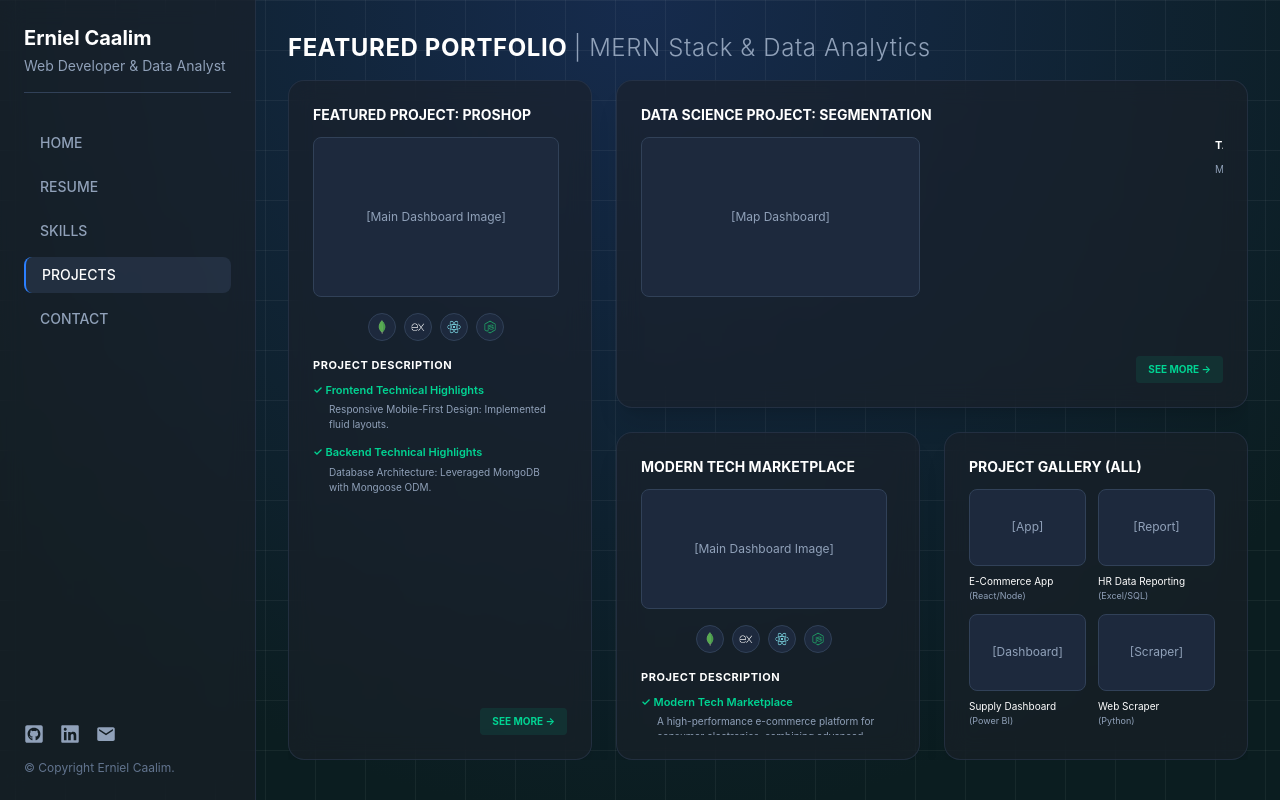
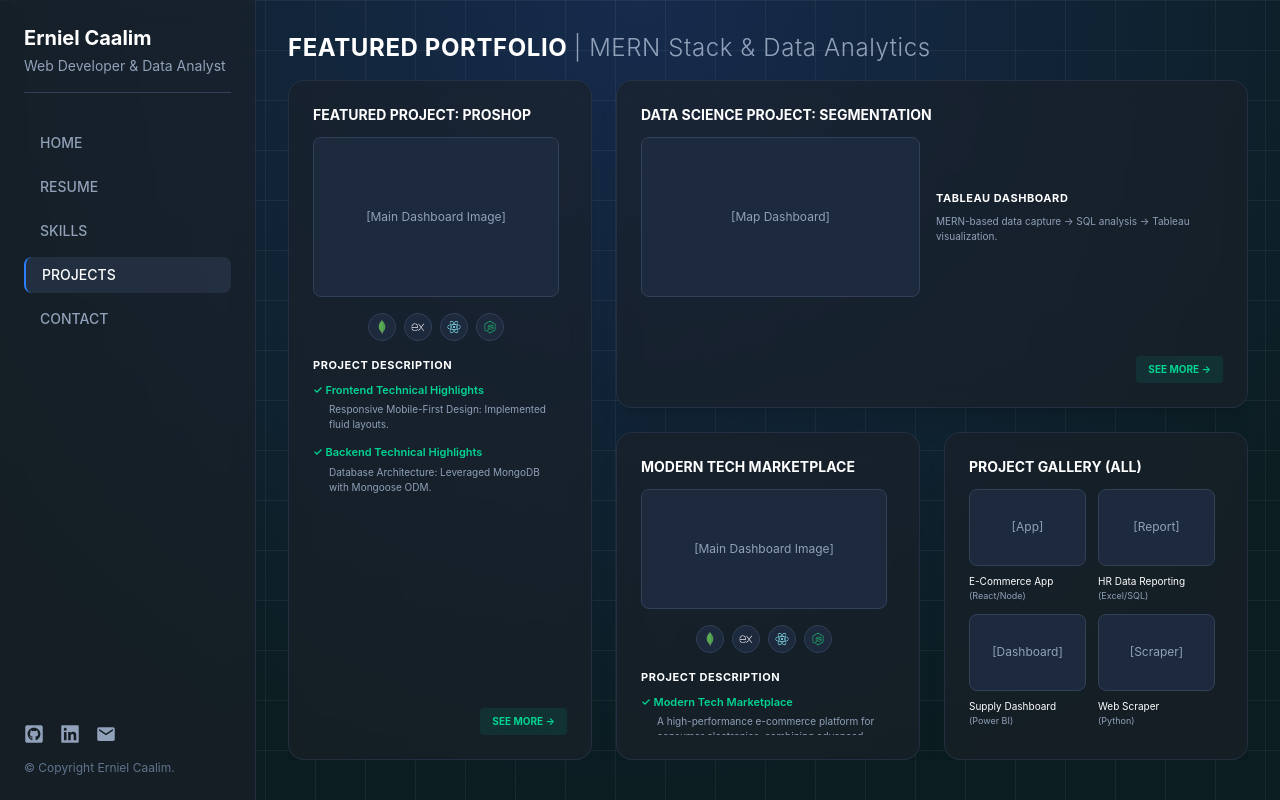
Before and after one commit to EMCSquare12/erniel-portfolio, a React (Vite) app: page /projects in a window 1280 px wide. Built offline with nearby package versions, Linux system fonts and the light colour scheme.

Commit message:
Changes in ProjectPage Card design

```diff
--- a/src/pages/ProjectsPage.jsx
+++ b/src/pages/ProjectsPage.jsx
@@ -199,7 +199,7 @@ export default function ProjectsPage() {
         </h3>
 
         {/* SCROLLABLE CONTENT PORTION */}
-        <div className="flex flex-row flex-1 min-h-0 overflow-y-auto custom-scrollbar pr-2 pb-2">
+        <div className="flex flex-col flex-1 min-h-0 overflow-y-auto custom-scrollbar pr-2 pb-2">
           <div
             className={`grid grid-cols-2 gap-4 shrink-0 w-full mb-4 overflow-hidden ${
               isExp
@@ -210,12 +210,9 @@ export default function ProjectsPage() {
             <div className="bg-slate-800 rounded-lg border border-slate-700 flex items-center justify-center text-slate-400 text-xs p-2 h-full w-full overflow-hidden">
               [Map Dashboard]
             </div>
-            {/* <div className="bg-slate-800 rounded-lg border border-slate-700 flex items-center justify-center text-slate-400 text-xs p-2 h-full w-full overflow-hidden">
-              [Bar Chart Dashboard]
-            </div> */}
-          </div>
 
-          <div className="flex flex-col shrink-0">
+            {/* Added to the grid for side-by-side display */}
+            <div className="flex flex-col justify-center shrink-0">
               <h4 className="font-bold text-white text-[11px] mb-1 uppercase tracking-wider">
                 Tableau dashboard
               </h4>
@@ -223,6 +220,7 @@ export default function ProjectsPage() {
                 MERN-based data capture -&gt; SQL analysis -&gt; Tableau
                 visualization.
               </p>
+            </div>
           </div>
         </div>
 
```
Lines whose indentation alone changed are shown as unchanged.
